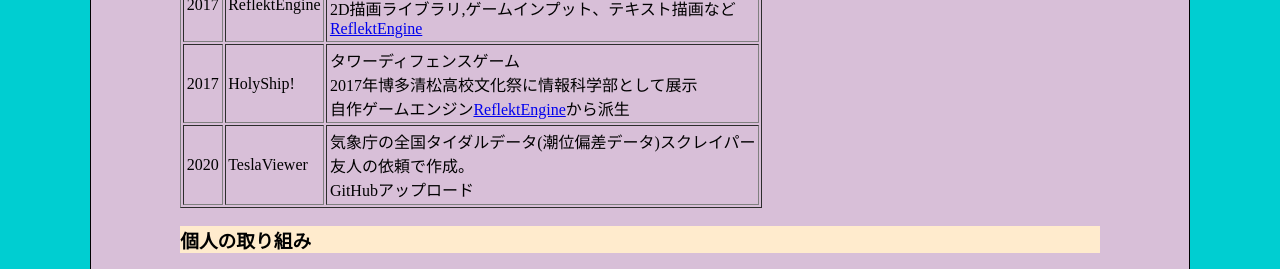
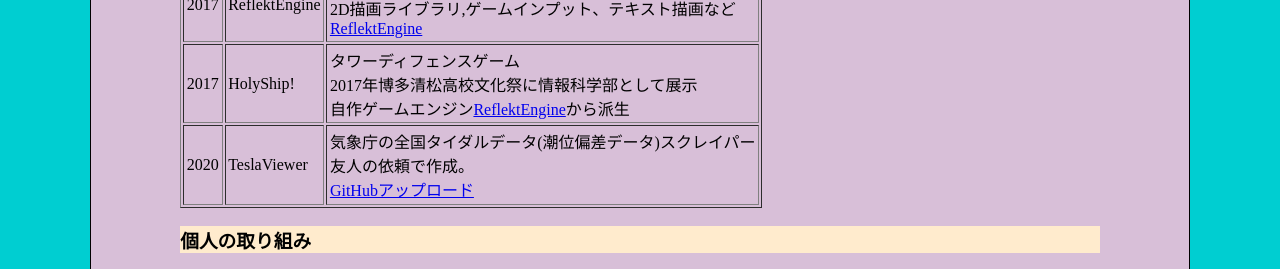
Before and after one commit to HidetoOzeki/HidetoDoingThings, a plain HTML site: page index.html in a window 1280 px wide. Shown: the part 759-1028 px from the top of the page. Drawn offline with Linux system fonts and the light colour scheme.

Commit message:
fixed typo ..

```diff
--- a/index.html
+++ b/index.html
@@ -92,7 +92,7 @@
             <td>TeslaViewer</td>
             <td>気象庁の全国タイダルデータ(潮位偏差データ)スクレイパー<br>
                 友人の依頼で作成。<br>
-                <a src = "https://github.com/HidetoOzeki/TeslaViewer">GitHubアップロード</a>
+                <a href = "https://github.com/HidetoOzeki/TeslaViewer">GitHubアップロード</a>
             </td>
         </tr>
     </table>
```
